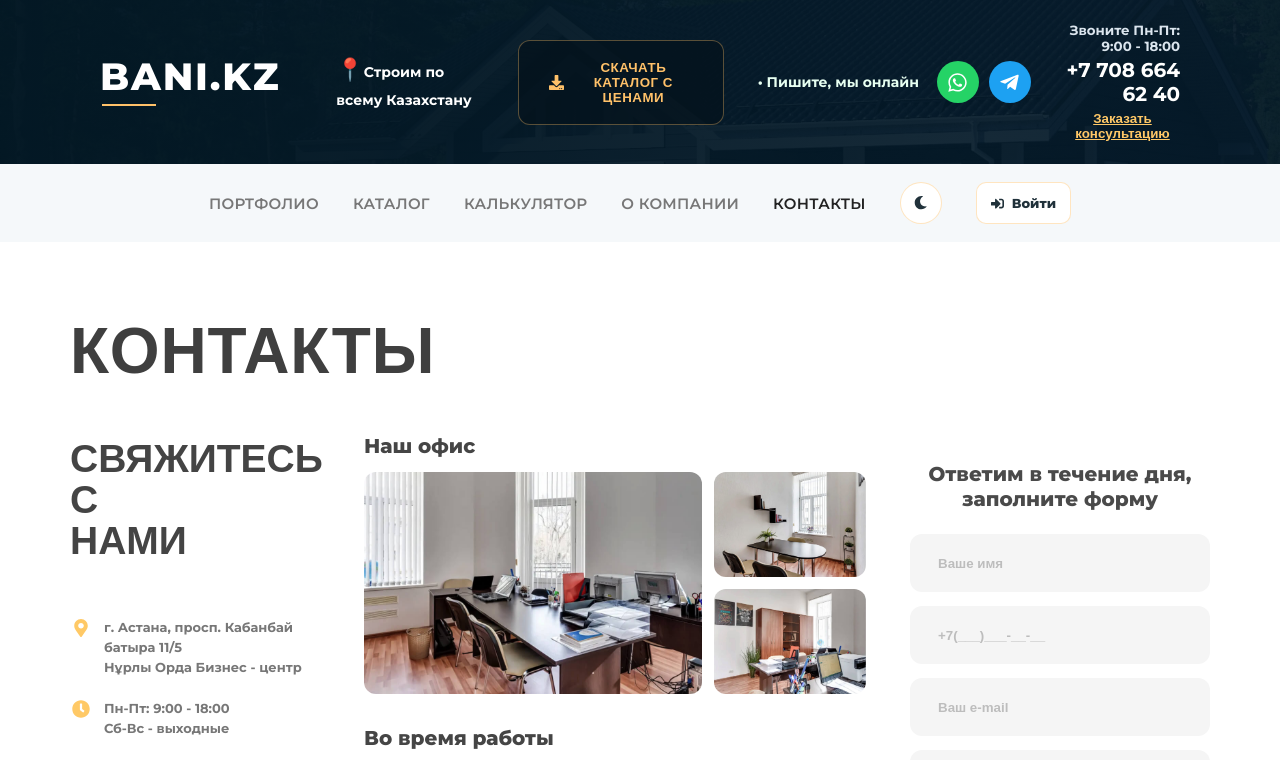
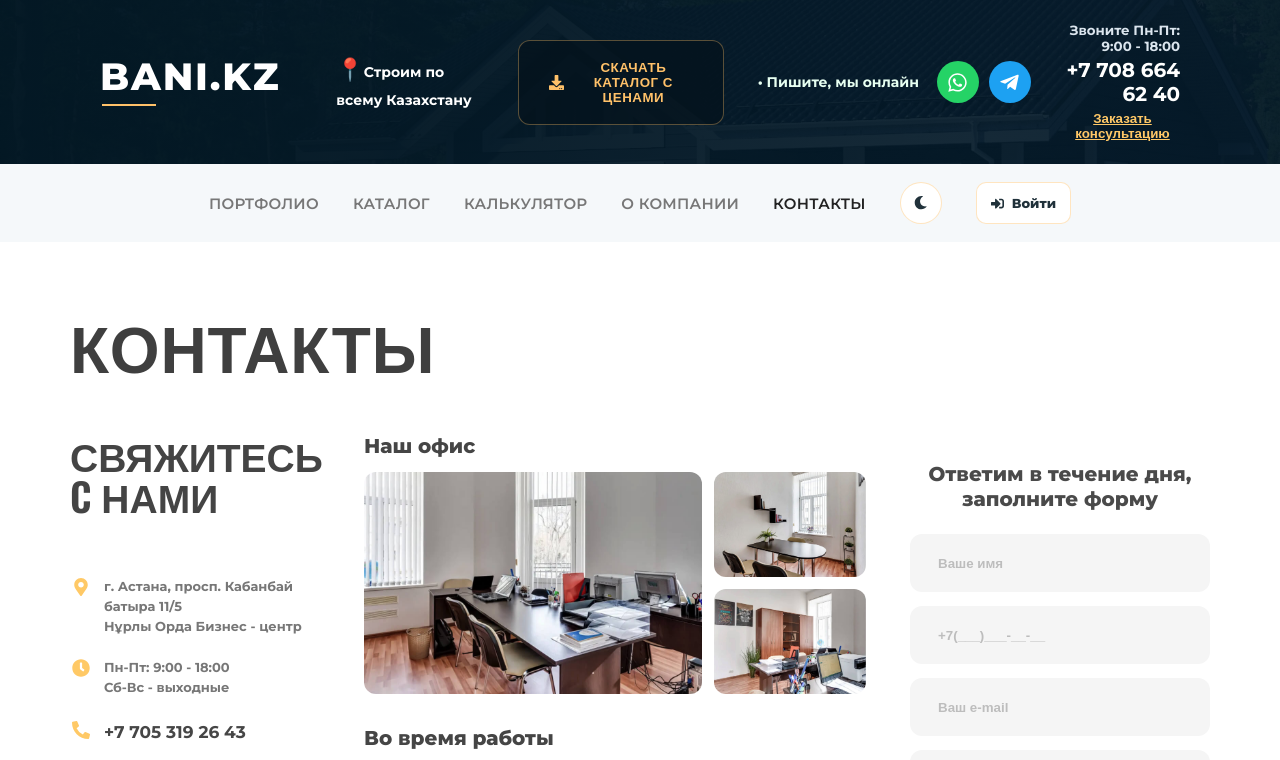
Before and after one commit to Assel-zima/bani-react-project, a React (Vite) app: page /contacts in a window 1280 px wide. Shown: the top 760 px of the page. Built offline with nearby package versions, Linux system fonts and the light colour scheme; no server answers.

Commit message:
Update Contacts.jsx

```diff
--- a/src/pages/Contacts.jsx
+++ b/src/pages/Contacts.jsx
@@ -49,7 +49,7 @@ export default function Contacts() {
 
         <div className="contacts-page__grid">
           <aside className="contacts-info">
-            <h2>СВЯЖИТЕСЬ С<br/>НАМИ</h2>
+            <h2>СВЯЖИТЕСЬ<br/>C НАМИ</h2>
             <ul>
               <li><span><FaMapMarkerAlt /></span><p>г. Астана, просп. Кабанбай батыра 11/5<br/>Нұрлы Орда Бизнес - центр</p></li>
               <li><span><FaClock /></span><p>Пн-Пт: 9:00 - 18:00<br/>Сб-Вс - выходные</p></li>
```
